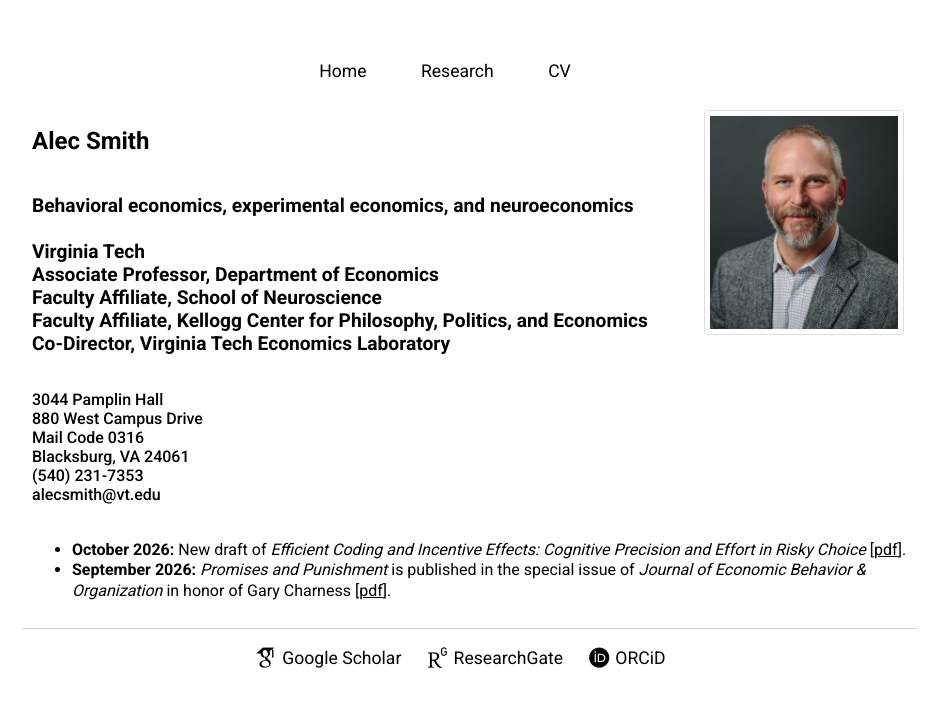
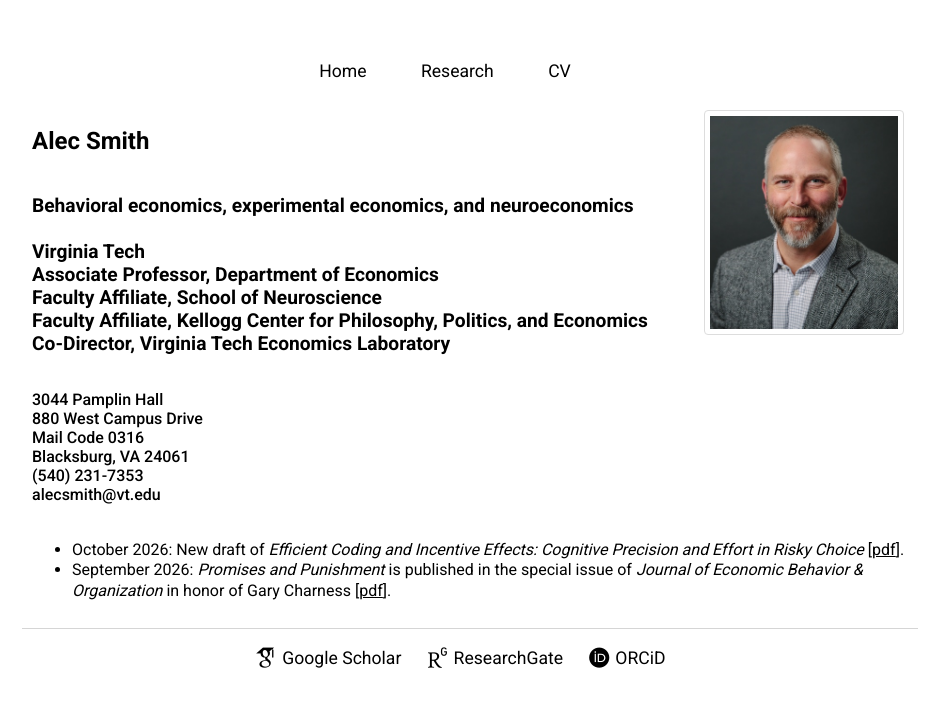
Before and after one commit to alecsmith/alecsmith.github.io, a Jekyll site: the page index.html, which Jekyll copies as it is, in a window 1280 px wide. Shown: the top 707 px of the page, without its empty margins (170-1105 px from the left). Built offline with Jekyll 4.4.1, drawn with Linux system fonts in a browser that asks for light colours; some web fonts are replaced.

Commit message:
Fix in-progress PDF button; regular weight news items

```diff
--- a/css/main.css
+++ b/css/main.css
@@ -83,6 +83,3 @@ ul li {
 .news ul li {
     font-weight: 400;
 }
-.news b {
-    font-weight: 700;
-}
--- a/index.html
+++ b/index.html
@@ -96,8 +96,8 @@
 				</div>
 				<div class="news" style="padding: 10px;">
 				  <ul>
-				    <li><b>October 2026:</b> New draft of <i>Efficient Coding and Incentive Effects: Cognitive Precision and Effort in Risky Choice</i> [<a href="/publications/inprogress/alsharawy2026efficient.pdf" style="text-decoration: underline;">pdf</a>].</li>
-				    <li><b>September 2026:</b> <i>Promises and Punishment</i> is published in the special issue of <i>Journal of Economic Behavior &amp; Organization</i> in honor of Gary Charness [<a href="/publications/dufwenberg2026promises.pdf" style="text-decoration: underline;">pdf</a>].</li>
+				    <li>October 2026: New draft of <i>Efficient Coding and Incentive Effects: Cognitive Precision and Effort in Risky Choice</i> [<a href="/publications/inprogress/alsharawy2026efficient.pdf" style="text-decoration: underline;">pdf</a>].</li>
+				    <li>September 2026: <i>Promises and Punishment</i> is published in the special issue of <i>Journal of Economic Behavior &amp; Organization</i> in honor of Gary Charness [<a href="/publications/dufwenberg2026promises.pdf" style="text-decoration: underline;">pdf</a>].</li>
 				  </ul>
 				</div>
 				</body>
```
